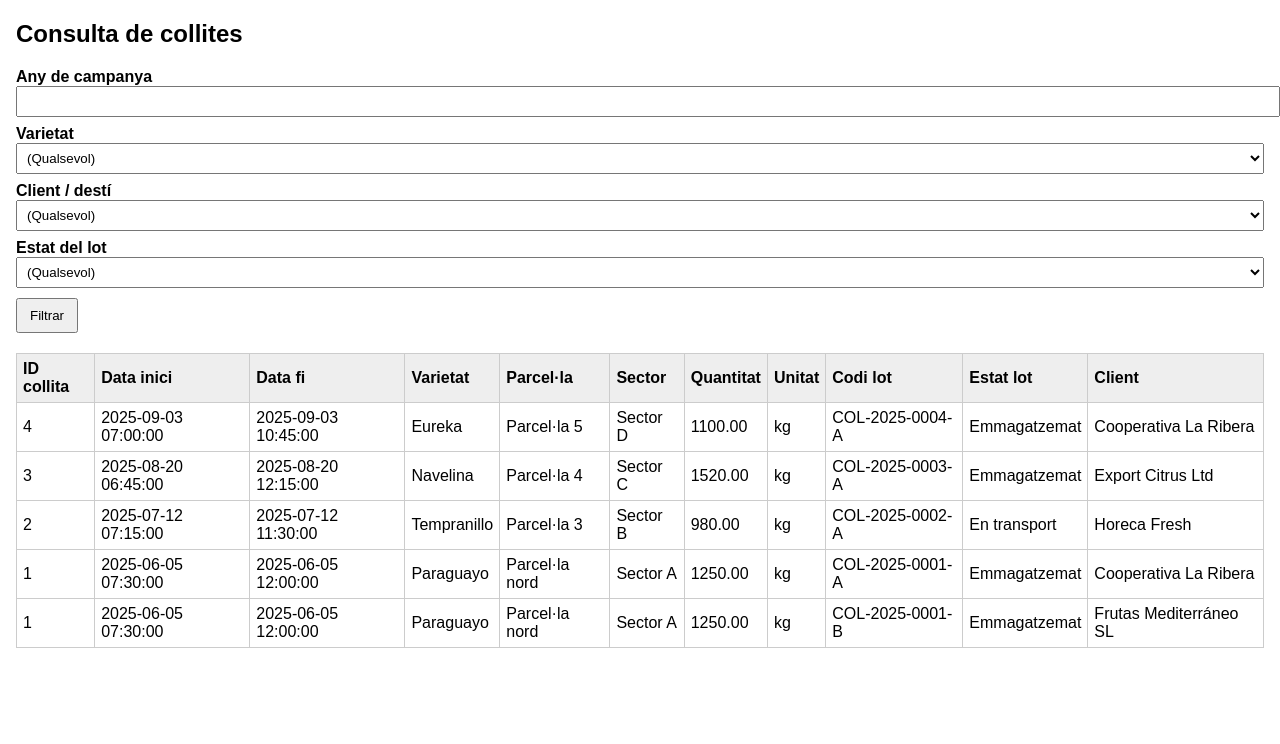
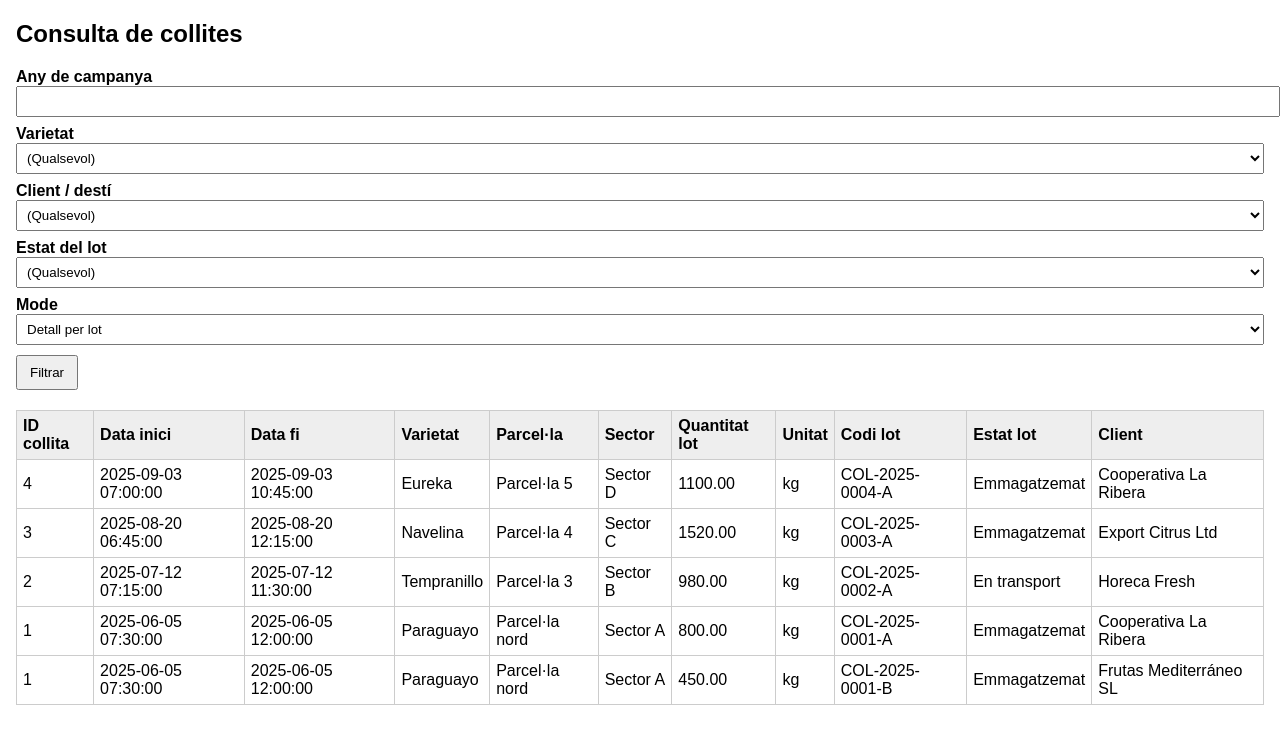
Before and after one commit to lcastellanos6/Projecte_col-laboratiu_JuanF-Luisa, a PHP site: page /consulta_collita.php in a window 1280 px wide. Shown: the top 744 px of the page. Run offline with PHP 8.4, Linux system fonts and the light colour scheme; data comes from the database, SQL or seed files in the repository.

Commit message:
Se puede consultar por lote o por total cosecha. Antes la consulta daba el total kilos de cosecha en cada cliente (dato erroneo) no estaba bien hecha la consulta

```diff
--- a/PHP/consulta_collita.php
+++ b/PHP/consulta_collita.php
@@ -33,18 +33,24 @@ $id_client    = $_GET['id_client']    ?? '';
 $estat_lot    = $_GET['estat_lot']    ?? '';
 
 // --- CONSULTA PRINCIPAL DE COLLITES ---
-$sql = "
+// Mode de totals per collita (agregat) o detall per lot
+$mode_totals = $_GET['mode_totals'] ?? '';
+
+// Consulta base com a subselect per poder sumar quantitats per lot
+$baseSql = "
     SELECT
         c.collita_id,
         c.data_inici,
         c.data_fi,
-    c.quantitat_total,
         c.unitat,
         v.nom_comu    AS varietat,
         s.nom         AS sector,
         p.nom         AS parcela,
+        lp.lot_id,
         lp.codi_lot,
+        lp.quantitat  AS quantitat_lot,
         lp.estat      AS estat_lot,
+        dc.id_client,
         dc.nom        AS client
     FROM collita c
     JOIN plantacio pl        ON pl.id_plantacio = c.plantacio_id
@@ -55,6 +61,8 @@ JOIN varietat v          ON v.id_varietat   = pl.id_varietat
     LEFT JOIN lot_produccio lp ON lp.collita_id = c.collita_id
     LEFT JOIN desti_client dc  ON dc.id_client  = lp.id_client
 ";
+
+$sql = $baseSql;
 
 $condicions = [];
 
@@ -86,7 +94,24 @@ if (!empty($condicions)) {
     $sql .= " WHERE " . implode(" AND ", $condicions);
 }
 
-$sql .= " ORDER BY c.data_inici DESC";
+// Si s'ha demanat mode totals, agreguem per collita i mostrem suma de lots
+if ($mode_totals === '1') {
+    $sql = "SELECT
+                t.collita_id,
+                t.data_inici,
+                t.data_fi,
+                t.unitat,
+                t.varietat,
+                t.parcela,
+                t.sector,
+                SUM(COALESCE(t.quantitat_lot,0)) AS quantitat_total_lots
+            FROM (" . $sql . ") t
+            GROUP BY t.collita_id, t.data_inici, t.data_fi, t.unitat, t.varietat, t.parcela, t.sector
+            ORDER BY t.data_inici DESC";
+} else {
+    // Mode detall per lot: ordenem per data i lot
+    $sql .= " ORDER BY c.data_inici DESC, lp.lot_id";
+}
 
 $result = $conn->query($sql);
 ?>
@@ -150,6 +175,13 @@ $result = $conn->query($sql);
         ?>
     </select>
 
+    <label>Mode</label>
+    <select name="mode_totals">
+        <?php $selTotals = ($mode_totals === '1') ? 'selected' : ''; $selDetall = ($mode_totals !== '1') ? 'selected' : ''; ?>
+        <option value="0" <?php echo $selDetall; ?>>Detall per lot</option>
+        <option value="1" <?php echo $selTotals; ?>>Totals per collita</option>
+    </select>
+
     <button type="submit">Filtrar</button>
 </form>
 
@@ -162,11 +194,16 @@ $result = $conn->query($sql);
             <th>Varietat</th>
             <th>Parcel·la</th>
             <th>Sector</th>
-            <th>Quantitat</th>
+            <?php if ($mode_totals === '1'): ?>
+                <th>Quantitat (suma lots)</th>
+                <th>Unitat</th>
+            <?php else: ?>
+                <th>Quantitat lot</th>
                 <th>Unitat</th>
                 <th>Codi lot</th>
                 <th>Estat lot</th>
                 <th>Client</th>
+            <?php endif; ?>
         </tr>
         <?php while($row = $result->fetch_assoc()): ?>
         <tr>
@@ -176,11 +213,16 @@ $result = $conn->query($sql);
             <td><?php echo htmlspecialchars($row['varietat']); ?></td>
             <td><?php echo htmlspecialchars($row['parcela']); ?></td>
             <td><?php echo htmlspecialchars($row['sector']); ?></td>
-            <td><?php echo htmlspecialchars($row['quantitat_total']); ?></td>
+            <?php if ($mode_totals === '1'): ?>
+                <td><?php echo htmlspecialchars($row['quantitat_total_lots']); ?></td>
+                <td><?php echo htmlspecialchars($row['unitat']); ?></td>
+            <?php else: ?>
+                <td><?php echo htmlspecialchars($row['quantitat_lot']); ?></td>
                 <td><?php echo htmlspecialchars($row['unitat']); ?></td>
                 <td><?php echo htmlspecialchars($row['codi_lot']); ?></td>
                 <td><?php echo htmlspecialchars($row['estat_lot']); ?></td>
                 <td><?php echo htmlspecialchars($row['client']); ?></td>
+            <?php endif; ?>
         </tr>
         <?php endwhile; ?>
     </table>
```
Lines whose indentation alone changed are shown as unchanged.
